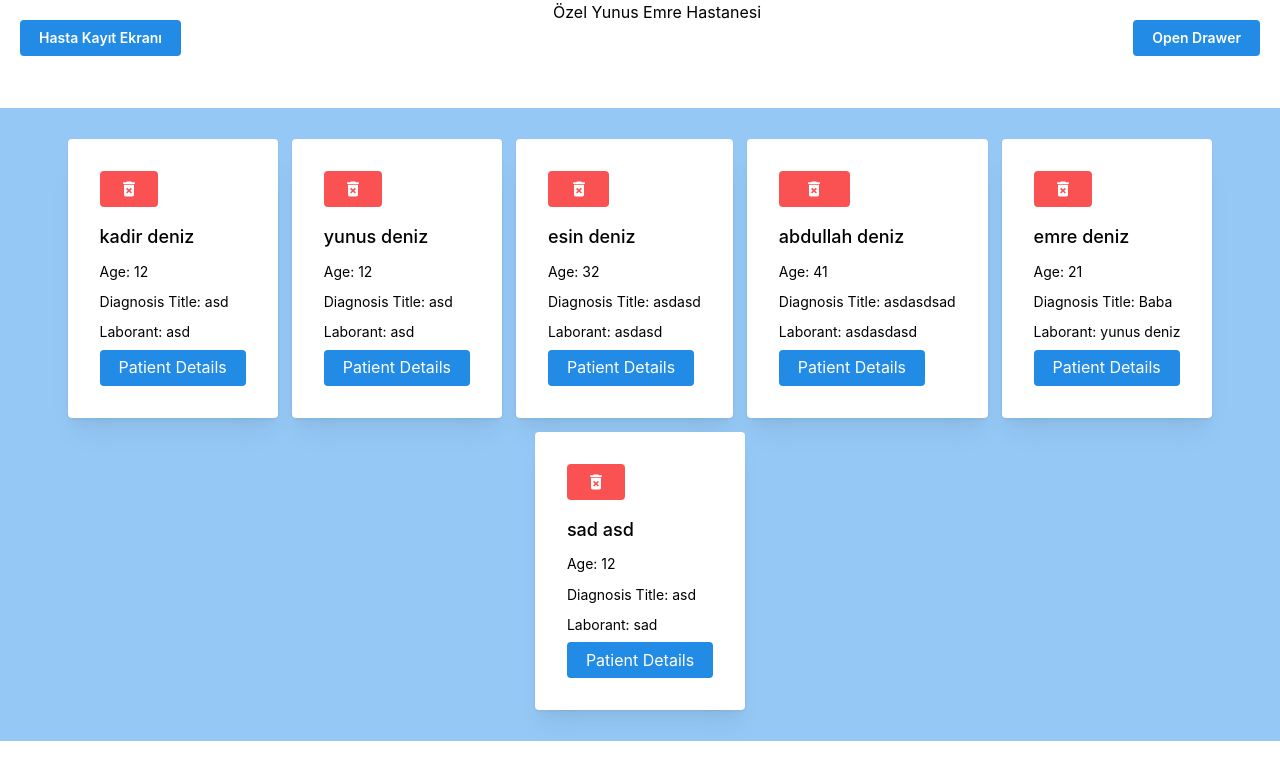
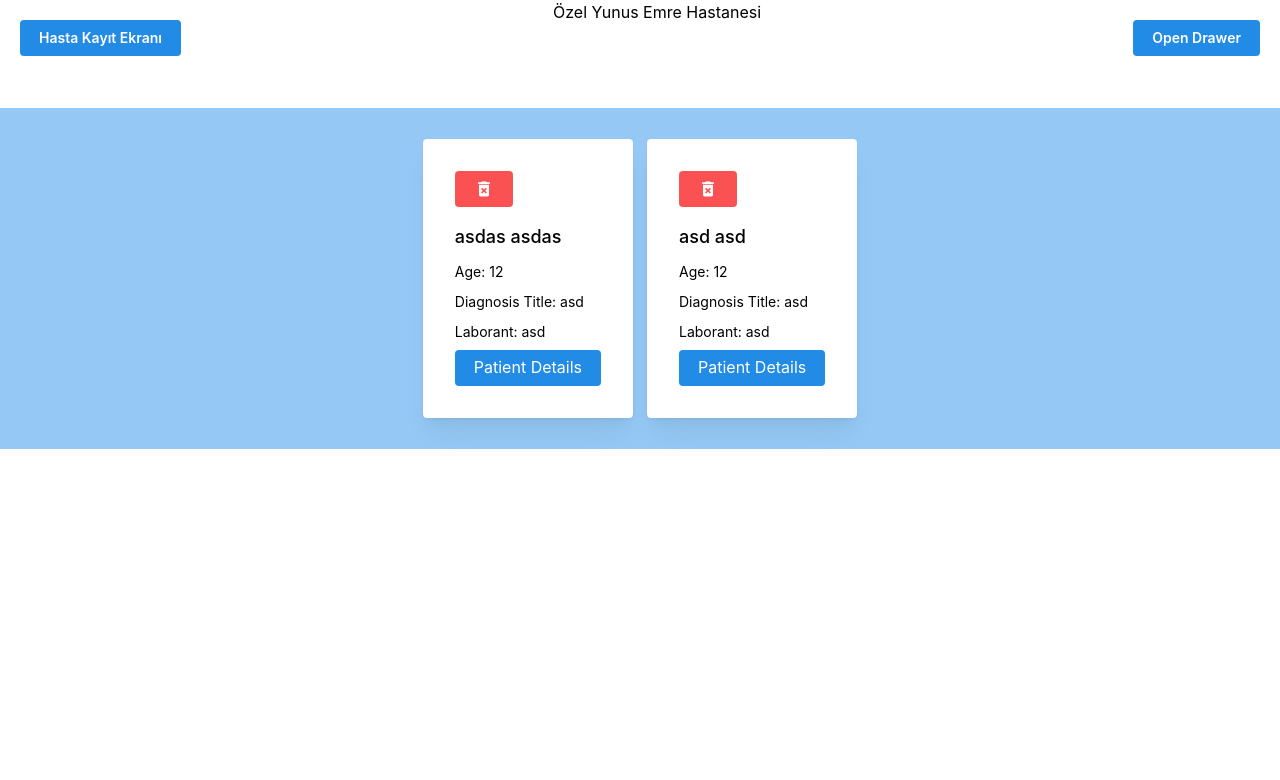
Before and after one commit to YunusEmreDenz/laborant-frontend, a Next.js app: page /patient-record in a window 1280 px wide. Shown: the top 780 px of the page. Built offline with nearby package versions, Linux system fonts and the light colour scheme.

Commit message:
hastalar dinamik hale getirildi tarih kısmı düzenlendi

```diff
--- a/app/app.css
+++ b/app/app.css
@@ -15,3 +15,7 @@ font-size: 16px;
 .right{
     text-align: right;
 }
+  .patient-name-id{
+    display: flex;
+    justify-content: space-between;
+  }
--- a/app/db.json
+++ b/app/db.json
@@ -1,76 +1,28 @@
 {
   "patients": [
     {
-      "id": "4186",
-      "name": "kadir",
-      "lastname": "deniz",
-      "tc": "32132131332",
+      "id": "7573959",
+      "name": "asdas",
+      "lastname": "asdas",
+      "tc": "12312312313",
       "age": 12,
-      "birthday": "2024-05-09T00:00:00.000Z",
+      "birthday": "2024-06-07",
       "diagnosisTitle": "asd",
-      "diagnosisDetails": "asd",
-      "diagnosisDate": "2024-06-01T00:00:00.000Z",
+      "diagnosisDetails": "dsf",
+      "diagnosisDate": "2024-06-28",
       "laborant": "asd"
     },
     {
-      "id": "d06b",
-      "name": "yunus",
-      "lastname": "deniz",
-      "tc": "12321312312",
-      "age": 12,
-      "birthday": "2024-05-09T00:00:00.000Z",
-      "diagnosisTitle": "asd",
-      "diagnosisDetails": "asd",
-      "diagnosisDate": "2024-05-30T00:00:00.000Z",
-      "laborant": "asd"
-    },
-    {
-      "id": "ee67",
-      "name": "esin",
-      "lastname": "deniz",
-      "tc": "12321123322",
-      "age": 32,
-      "birthday": "2024-05-18T00:00:00.000Z",
-      "diagnosisTitle": "asdasd",
-      "diagnosisDetails": "asddasd",
-      "diagnosisDate": "2024-05-27T00:00:00.000Z",
-      "laborant": "asdasd"
-    },
-    {
-      "id": "6859",
-      "name": "abdullah",
-      "lastname": "deniz",
-      "tc": "12332423422",
-      "age": 41,
-      "birthday": "2024-05-04T00:00:00.000Z",
-      "diagnosisTitle": "asdasdsad",
-      "diagnosisDetails": "asddasdasd",
-      "diagnosisDate": "2024-05-14T00:00:00.000Z",
-      "laborant": "asdasdasd"
-    },
-    {
-      "id": "0c50",
-      "name": "emre",
-      "lastname": "deniz",
-      "tc": "56343456345",
-      "age": 21,
-      "birthday": "2003-01-26T01:00:00.000Z",
-      "diagnosisTitle": "Baba",
-      "diagnosisDetails": "Mafya Babası",
-      "diagnosisDate": "2003-01-26T01:00:00.000Z",
-      "laborant": "yunus deniz"
-    },
-    {
-      "id": "8741",
-      "name": "sad",
+      "id": "8501228",
+      "name": "asd",
       "lastname": "asd",
       "tc": "12312312312",
       "age": 12,
-      "birthday": "2024-05-02T00:00:00.000Z",
+      "birthday": "2024-06-14",
       "diagnosisTitle": "asd",
-      "diagnosisDetails": "asfassdfasfa",
-      "diagnosisDate": "2024-05-30T00:00:00.000Z",
-      "laborant": "sad"
+      "diagnosisDetails": "asd",
+      "diagnosisDate": "2024-06-21",
+      "laborant": "asd"
     }
   ]
 }
--- a/app/layout.tsx
+++ b/app/layout.tsx
@@ -3,9 +3,11 @@ import React from "react";
 import { MantineProvider, ColorSchemeScript } from "@mantine/core";
 import { theme } from "../theme";
 
+
 export const metadata = {
   title: "Mantine Next.js template",
   description: "I am using Mantine with Next.js!",
+
 };
 
 export default function RootLayout({ children }: { children: any }) {
--- a/app/page.tsx
+++ b/app/page.tsx
@@ -1,4 +1,5 @@
 "use client";
+import "./app.css"
 import axios from "axios";
 import {
   Card,
--- /dev/null
+++ b/app/patients/[id]/page.jsx
@@ -0,0 +1,52 @@
+"use client";
+import React from "react";
+import db from "../../db.json";
+import "./../../app.css";
+import {
+  Badge,
+  Button,
+  Card,
+  Grid,
+  GridCol,
+  Group,
+  Image,
+  Text,
+} from "@mantine/core";
+
+const PatientPage = ({ params }) => {
+  const { id } = params;
+  const patient = db.patients.find((patient) => patient.id === id);
+
+  if (!patient) {
+    return <p>Hasta Bulunamadı</p>;
+  }
+
+  return (
+    <Grid
+      justify="center"
+      align="center"
+      style={{ minHeight: "100vh", display: "flex" }}
+    >
+      <Grid.Col span={12} style={{ maxWidth: 500 }}>
+        <Card shadow="sm" padding="lg" radius="md" withBorder>
+          <div>
+            <div className="patient-name-id">
+            <p>Name : <span>{patient.name}</span></p>
+            <p>Folder Number : <span>{patient.id}</span></p>
+            </div>
+            <p>Lastname : <span>{patient.lastname}</span></p>
+            <p>TC Number : <span>{patient.tc}</span></p>
+            <p>Age : <span>{patient.age}</span></p>
+            <p>Birthday : <span>{patient.birthday}</span></p>
+            <p>Diagnosis Title : <span>{patient.diagnosisTitle}</span></p>
+            <p>Diagnosis Details : <span>{patient.diagnosisDetails}</span></p>
+            <p>Diagnosis Date : <span>{patient.diagnosisDate}</span></p>
+            <p>Laborant : <span>{patient.laborant}</span></p>
+          </div>
+        </Card>
+      </Grid.Col>
+    </Grid>
+  );
+};
+
+export default PatientPage;
--- a/components/MantineDrawer.js
+++ b/components/MantineDrawer.js
@@ -32,6 +32,14 @@ export default function Demo() {
   const [selectedDiagnosisDate, setSelectedDiagnosisDate] = useState(null);
   const [file, setFile] = useState(null);
   const resetRef = useRef(null);
+
+  const formatDate = (date) => {
+    if (!date) return "";
+    const year = date.getFullYear();
+    const month = String(date.getMonth() + 1).padStart(2, '0'); // Aylar 0-11 arası olduğundan +1 yapıyoruz
+    const day = String(date.getDate()).padStart(2, '0');
+    return `${year}-${month}-${day}`;
+  };
 
   const clearFile = () => {
     setFile(null);
@@ -79,12 +87,25 @@ export default function Demo() {
     setSelectedDiagnosisDate(date);
   };
 
+  const generateRandomId = () => {
+    const idLength = 7;
+    let id = "";
+    const characters = "0123456789";
+
+    for (let i = 0; i < idLength; i++) {
+      const randomIndex = Math.floor(Math.random() * characters.length);
+      id += characters[randomIndex];
+    }
+
+    return id;
+  };
+
   const handleSubmit = async (values) => {
-
     try {
       const formData = form.getValues();
-        formData.birthday = selectedBirthdayDate?.toISOString() || "";
-        formData.diagnosisDate = selectedDiagnosisDate?.toISOString() || "";
+      formData.id = generateRandomId();
+      formData.birthday = formatDate(selectedBirthdayDate);
+      formData.diagnosisDate = formatDate(selectedDiagnosisDate);
       const allFieldsFilled = Object.values(formData).every((value) => value !== "");
       if (allFieldsFilled) {
         const response = await axios.post("http://localhost:3001/patients", formData, values);
@@ -96,6 +117,8 @@ export default function Demo() {
       console.error(error);
     }
   };
+
+
   return (
     <>
       <Drawer opened={opened} onClose={close}>
--- a/tailwind.config.js
+++ b/tailwind.config.js
@@ -1,8 +1,12 @@
 /** @type {import('tailwindcss').Config} */
 module.exports = {
-  content: ["./src/**/*.{html,js}"],
+  content: [
+    "./pages/**/*.{js,ts,jsx,tsx,mdx}",
+    "./components/**/*.{js,ts,jsx,tsx,mdx}",
+    "./app/**/*.{js,ts,jsx,tsx,mdx}",
+  ],
   theme: {
     extend: {},
   },
   plugins: [],
-}
+};
```
Also changed, not shown: 1 other file (tests, documents, lock files or other folders). Lines whose indentation alone changed are shown as unchanged.
